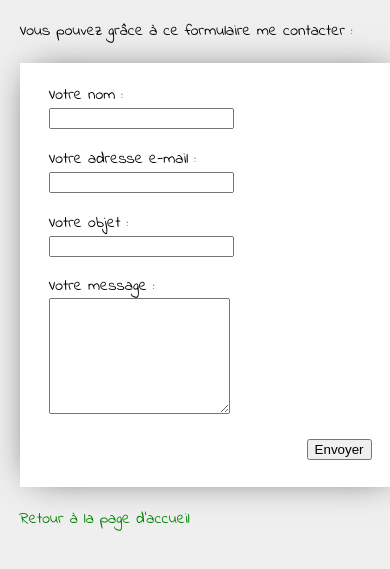
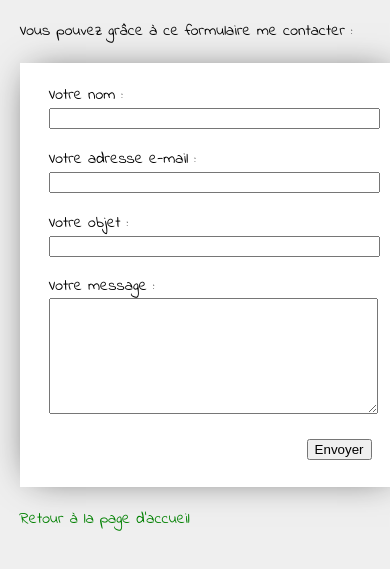
Before and after one commit to YannickDa/formation-html5-css3, a plain HTML site: page contact.html in a window 390 px wide. Shown: the part 71-640 px from the top of the page. Drawn offline with Linux system fonts and the light colour scheme.

Commit message:
TP3.2: Faire en sorte que les labels du formulaire de contact soit au dessus de l'input sur les petites résolutions et que les inputs prennent 100% de la largeur

```diff
--- a/contact.css
+++ b/contact.css
@@ -22,6 +22,18 @@ form fieldset label {
   vertical-align: top;
 }
 
+@media screen and (max-width: 480px) {
+  form fieldset label {
+    display: block;
+    width: 100%;
+  }
+
+  form fieldset input,
+  form fieldset textarea {
+    width: 100%;
+  }
+}
+
 form fieldset:last-child {
   text-align: right;
 }
```
